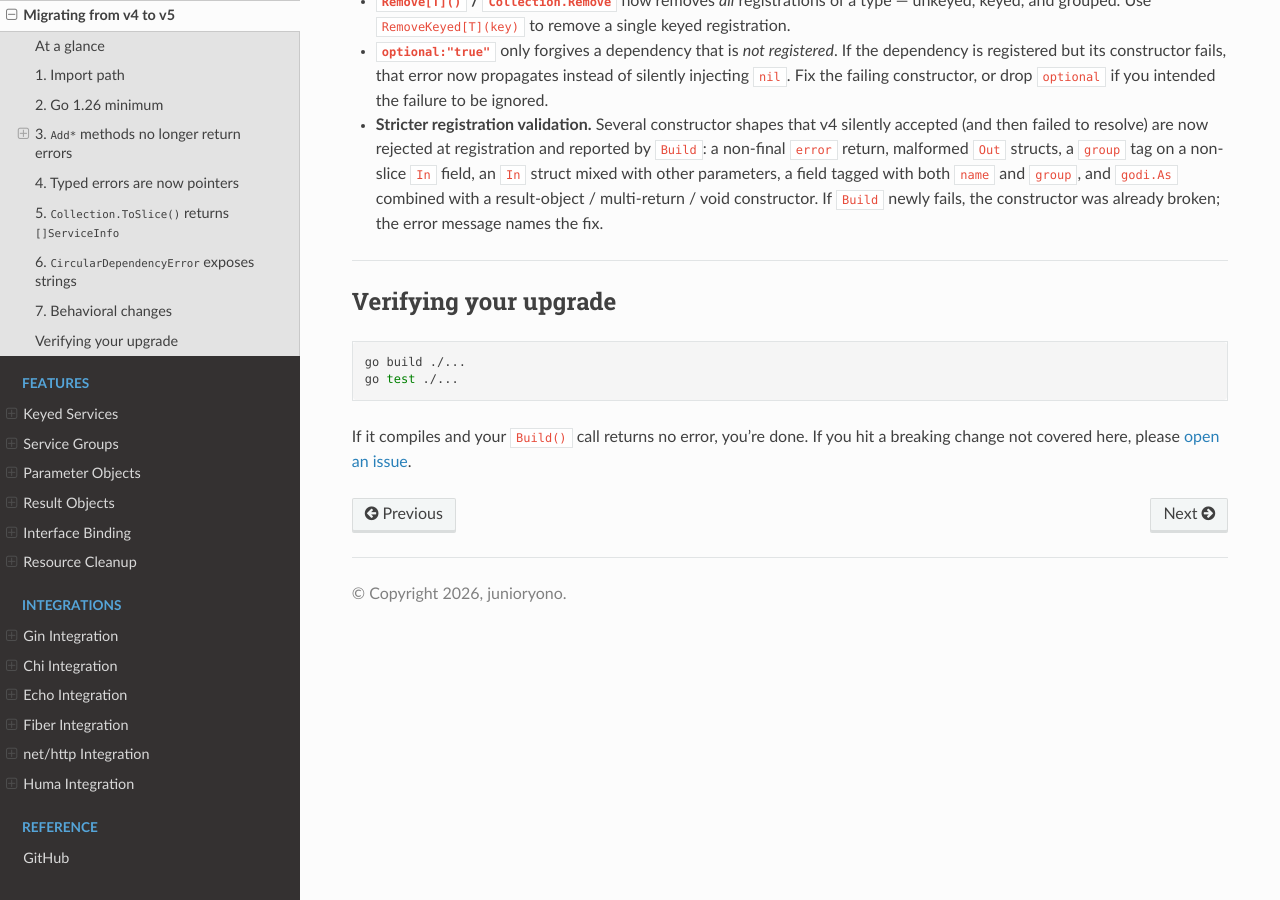
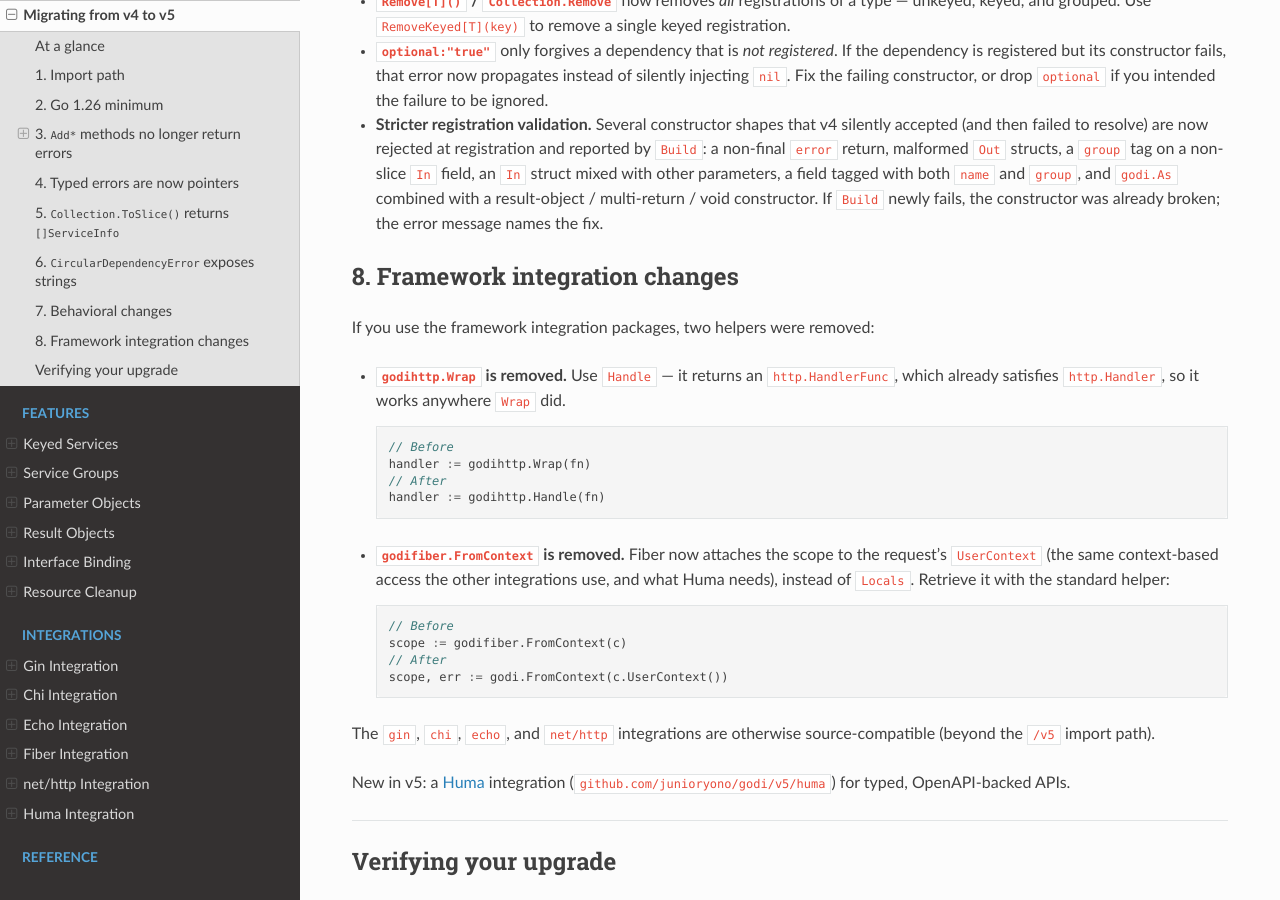
Before and after one commit to junioryono/godi, a Sphinx documentation site: the page built from docs/guides/v4-to-v5.md, in a window 1280 px wide and 900 px high, scrolled down 3629 px. Built offline with Sphinx 7.4.7 and the Read the Docs theme 3.1.0, drawn with Linux system fonts in a browser that asks for light colours.

Commit message:
docs,ci: complete v4->v5 migration, add submodule CI, reframe benchmarks
- Migration audit (v4.2.4 vs v5 exported-API diff) found two undocumented
  integration removals: http.Wrap and fiber.FromContext. Document both in
  MIGRATION.md and the v4-to-v5 guide, plus a note that fiber now uses
  UserContext and that the Huma integration is new in v5.
- CI: add a Submodule Tests job (matrix over http/chi/echo/fiber/gin/huma)
  running go mod verify+tidy check, vet, and -race tests per module, wired
  into the all-checks gate. Previously only the root module was tested.
- README: reframe the benchmark tables to mark the fastest library (winner)
  instead of treating godi as the 1x baseline. Numbers unchanged (a fresh
  M2 Max run confirmed godi's results are stable and unregressed in v5).

Co-Authored-By: Claude Fable 5 <noreply@anthropic.com>

````diff
--- a/docs/guides/v4-to-v5.md
+++ b/docs/guides/v4-to-v5.md
@@ -193,6 +193,39 @@ with what the v4 docs already promised.
   If `Build` newly fails, the constructor was already broken; the error message
   names the fix.
 
+## 8. Framework integration changes
+
+If you use the framework integration packages, two helpers were removed:
+
+- **`godihttp.Wrap` is removed.** Use `Handle` — it returns an
+  `http.HandlerFunc`, which already satisfies `http.Handler`, so it works
+  anywhere `Wrap` did.
+
+  ```go
+  // Before
+  handler := godihttp.Wrap(fn)
+  // After
+  handler := godihttp.Handle(fn)
+  ```
+
+- **`godifiber.FromContext` is removed.** Fiber now attaches the scope to the
+  request's `UserContext` (the same context-based access the other
+  integrations use, and what Huma needs), instead of `Locals`. Retrieve it
+  with the standard helper:
+
+  ```go
+  // Before
+  scope := godifiber.FromContext(c)
+  // After
+  scope, err := godi.FromContext(c.UserContext())
+  ```
+
+The `gin`, `chi`, `echo`, and `net/http` integrations are otherwise
+source-compatible (beyond the `/v5` import path).
+
+New in v5: a [Huma](https://github.com/danielgtaylor/huma) integration
+(`github.com/junioryono/godi/v5/huma`) for typed, OpenAPI-backed APIs.
+
 ---
 
 ## Verifying your upgrade
````
Also changed, not shown: MIGRATION.md (+2 -0 lines), README.md (+21 -20 lines), 1 other file.
